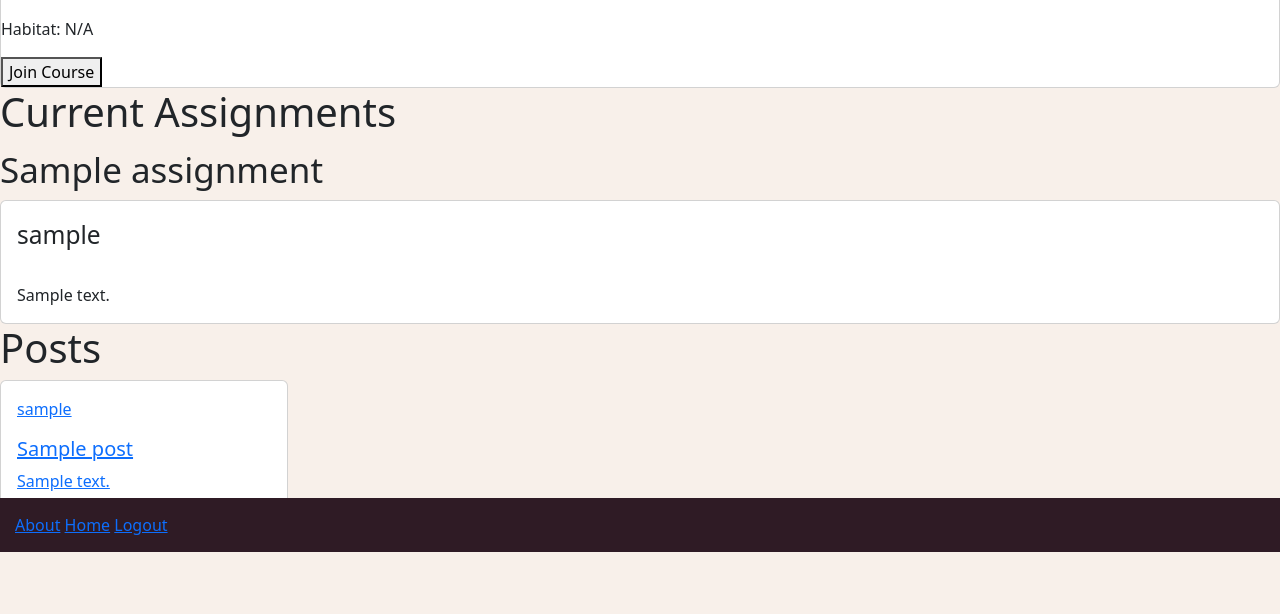
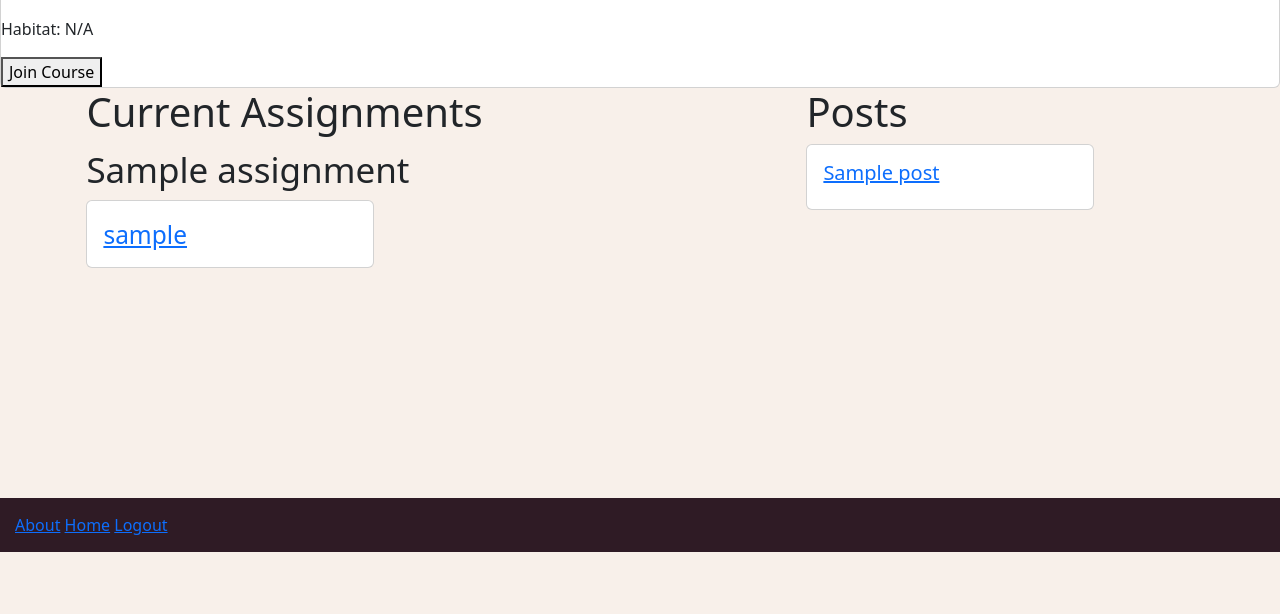
Before and after one commit to cooperwhitley/teacheasy, a Django app: page /courses/1/ in a window 1280 px wide. Shown: the part 248-862 px from the top of the page. After the commit the page ends 800 px from the top, so only its background shows below. Run offline with Django 4.2, Linux system fonts and the light colour scheme; tables that the repository leaves empty hold one stand-in row (values such as "Sample post").

Commit message:
edit posts and assignment styling in courses

```diff
--- a/main_app/static/css/courses.css
+++ b/main_app/static/css/courses.css
@@ -24,7 +24,26 @@
   .row.content {height: auto;}
 }
 
+.course-content {
+  display: inline-grid;
+  grid-template-columns: 1fr 1fr;
+  width: 90%;
+  margin: 0 auto;
+}
+
+.assignment-list {
+  display: flex;
+  flex-direction: column;
+  height: 100%;
+  overflow-y: auto;
+  float: left;
+  margin-left: 15%;
+}
+
 .post-list {
   display: flex;
   flex-direction: column;
+  height: 100%;
+  overflow-y: auto;
+  margin-left: 40%;
 }
--- a/main_app/templates/courses/detail.html
+++ b/main_app/templates/courses/detail.html
@@ -1,4 +1,8 @@
 {% extends 'base.html' %}
+{% load static %}
+{% block head %}
+<link rel="stylesheet" href="{% static 'css/courses.css' %}">
+{% endblock %}
 {% block content %}
 
     <h1>Course Details</h1>
@@ -32,16 +36,17 @@
             {% endif %}
         </div>
     </div>
-    <div class="post-list">
+    <div class="course-content">
+        <div class="assignment-list">
             <h1>Current Assignments</h1>
             {% for assignment in course.assignment_set.all %}
             <h1 class="flex-head"><small>{{assignment.title}}</small></h1>
-        <div class="card">
+            <div class="card"  style="width: 18rem;">
+                <a href="{% url 'assignments_detail' assignment.id %}">
                     <div class="card-body">
                         <h3 class="card-text poster-name"><small>{{assignment.user}}</small></h3>
-                <br>
-                <p class="card-text post-body">{{assignment.body}}</p>
                     </div>
+                </a>
             </div>
             {% endfor %}
         </div>
@@ -51,14 +56,11 @@
                 <div class="card" style="width: 18rem;">
                     <a href="{% url 'posts_detail' post.id %}">
                         <div class="card-body">
-                        <p class="card-text">{{ post.user }}</p>
                             <h5 class="card-title">{{post.title}}</h5>
-                        <!-- <h6 class="card-subtitle mb-2 text-muted">Card subtitle</h6> -->
-                            <p class="card-text">{{ post.body }}</p>
-
                         </div>
                     </a>
                 </div>
             {% endfor %}
         </div>
+    </div>
 {% endblock %}
```
Lines whose indentation alone changed are shown as unchanged.
